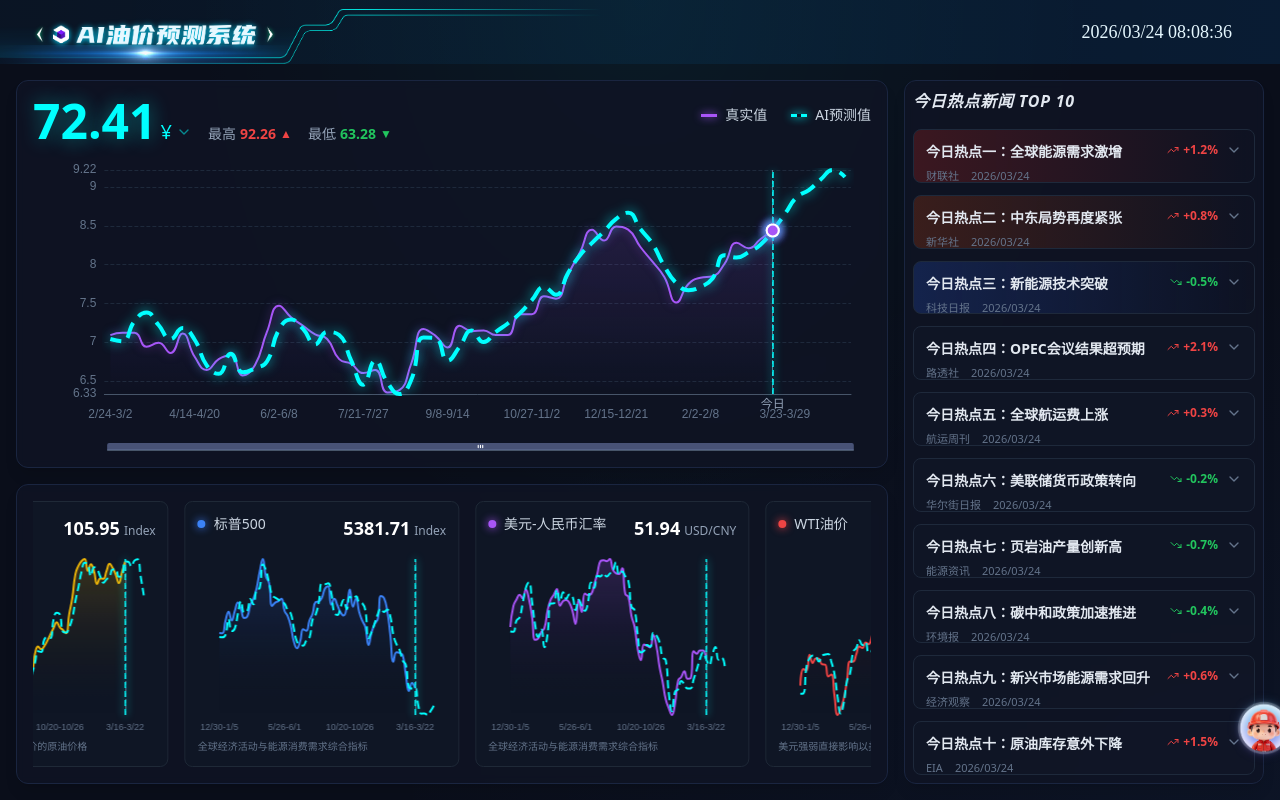
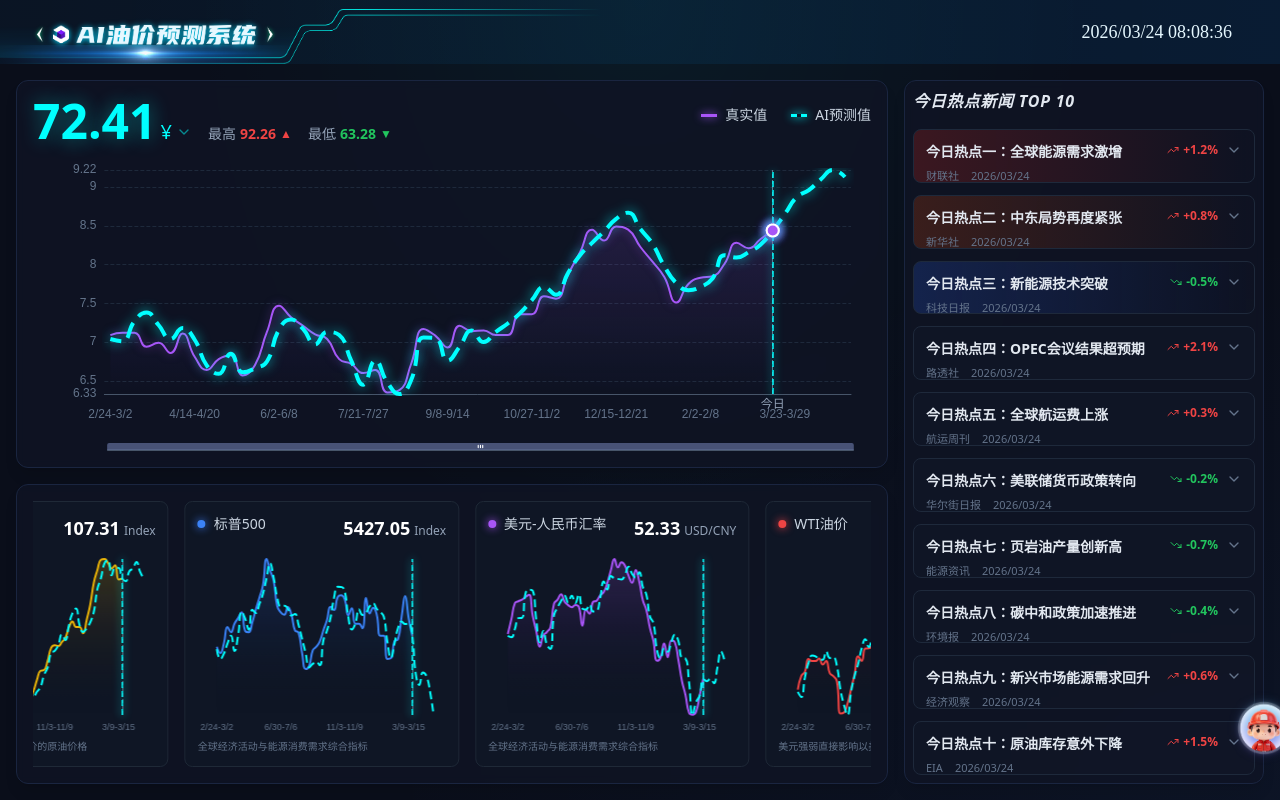
Before and after one commit to mmeng2/oil-prediction-screen, a React (Vite) app in the folder app/frontend/: page / in a window 1280 px wide. Built offline with nearby package versions, Linux system fonts and the light colour scheme; the HTML template or start-up script is replaced by a standard one.

Commit message:
折线图同步放大缩小问题

```diff
--- a/app/frontend/src/components/dashboard/BrentChart.tsx
+++ b/app/frontend/src/components/dashboard/BrentChart.tsx
@@ -101,9 +101,10 @@ export default function BrentChart({
 
   // Calculate high/low based on visible range and current aggregation
   useEffect(() => {
-    const start = Math.max(0, Math.floor(timeRange[0]));
-    const end = Math.min(displayData.length - 1, Math.ceil(timeRange[1]));
-    const visiblePoints = displayData.slice(start, end + 1);
+    const totalLen = displayData.length;
+    const startIdx = Math.max(0, Math.floor((timeRange[0] / 100) * totalLen));
+    const endIdx = Math.min(totalLen - 1, Math.ceil((timeRange[1] / 100) * totalLen));
+    const visiblePoints = displayData.slice(startIdx, endIdx + 1);
 
     const prices = visiblePoints.map(d => d.price).filter(p => p !== null && p !== undefined) as number[];
     const predicts = visiblePoints.map(d => d.predictPrice).filter(p => p !== null && p !== undefined) as number[];
@@ -262,15 +263,17 @@ export default function BrentChart({
           handleSize: 0,
           showDetail: false,
           showDataShadow: false,
-          startValue: timeRange[0],
-          endValue: timeRange[1],
+          start: timeRange[0],
+          end: timeRange[1],
         },
         {
           type: 'inside',
           xAxisIndex: [0],
           zoomOnMouseWheel: true,
           moveOnMouseMove: true,
-          moveOnMouseWheel: true
+          moveOnMouseWheel: true,
+          start: timeRange[0],
+          end: timeRange[1],
         }
       ],
       series: [
@@ -455,7 +458,8 @@ export default function BrentChart({
     const totalData = filteredData.length;
 
     // The relative position inside the visible range (0 to 1)
-    const relativePos = (eventStartIdx - timeRange[0]) / visibleRange;
+    const eventPosPercent = (eventStartIdx / Math.max(1, totalData - 1)) * 100;
+    const relativePos = visibleRange > 0 ? (eventPosPercent - timeRange[0]) / visibleRange : 0;
 
     // If the card is outside the current zoom view, we might want to hide it
     const isVisible = relativePos >= 0 && relativePos <= 1;
@@ -507,13 +511,14 @@ export default function BrentChart({
           const echartInstance = chartRef.current.getEchartsInstance();
           const option = echartInstance.getOption() as any;
           if (option && option.dataZoom && option.dataZoom.length > 0) {
-            const startVal = option.dataZoom[0].startValue;
-            const endVal = option.dataZoom[0].endValue;
+            const startVal = option.dataZoom[0].start;
+            const endVal = option.dataZoom[0].end;
 
             // To prevent infinite update loops, we check if the values actually changed
-            // Also, we use a small debounce/throttle approach by not updating if the change is identical
-            if (startVal !== timeRange[0] || endVal !== timeRange[1]) {
-              onTimeRangeChange([startVal, endVal]);
+            if (startVal !== undefined && endVal !== undefined) {
+              if (Math.abs(startVal - timeRange[0]) > 0.01 || Math.abs(endVal - timeRange[1]) > 0.01) {
+                onTimeRangeChange([startVal, endVal]);
+              }
             }
           }
         }
--- a/app/frontend/src/components/dashboard/IndicatorChart.tsx
+++ b/app/frontend/src/components/dashboard/IndicatorChart.tsx
@@ -238,13 +238,13 @@ function MiniChart({ indicator, timeRange, onTimeRangeChange, hasInjected, viewM
         {
           type: 'inside',
           xAxisIndex: [0],
-          startValue: timeRange[0],
-          endValue: timeRange[1],
+          start: timeRange[0],
+          end: timeRange[1],
           zoomOnMouseWheel: true,
           moveOnMouseMove: true,
-        moveOnMouseWheel: true
-      }
-    ],
+          moveOnMouseWheel: true
+        }
+      ],
     series: series
   };
 }, [chartData, indicator.color, timeRange, hasInjected, selectedDate, hoveredDate, viewMode]);
@@ -257,11 +257,13 @@ function MiniChart({ indicator, timeRange, onTimeRangeChange, hasInjected, viewM
           const echartInstance = chartRef.current.getEchartsInstance();
           const option = echartInstance.getOption() as any;
           if (option && option.dataZoom && option.dataZoom.length > 0) {
-            const startVal = option.dataZoom[0].startValue;
-            const endVal = option.dataZoom[0].endValue;
+            const startVal = option.dataZoom[0].start;
+            const endVal = option.dataZoom[0].end;
 
-            if (startVal !== timeRange[0] || endVal !== timeRange[1]) {
-              onTimeRangeChange([startVal, endVal]);
+            if (startVal !== undefined && endVal !== undefined) {
+              if (Math.abs(startVal - timeRange[0]) > 0.01 || Math.abs(endVal - timeRange[1]) > 0.01) {
+                onTimeRangeChange([startVal, endVal]);
+              }
             }
           }
         }
--- a/app/frontend/src/components/dashboard/types.ts
+++ b/app/frontend/src/components/dashboard/types.ts
@@ -158,7 +158,7 @@ function generateIndicatorData(
   seed: number
 ): IndicatorDataPoint[] {
   const data: IndicatorDataPoint[] = [];
-  const startDate = new Date('2025-01-01');
+  const startDate = new Date('2025-03-01');
   const today = new Date(TODAY);
   const endDate = new Date(today);
   endDate.setDate(endDate.getDate() + DEFAULT_PREDICT_DAYS);
--- a/app/frontend/src/pages/Index.tsx
+++ b/app/frontend/src/pages/Index.tsx
@@ -8,9 +8,9 @@ import { BRENT_DATA } from '@/components/dashboard/types';
 
 export default function DashboardPage() {
   const [selectedDate, setSelectedDate] = useState('2026-03-20');
-  // Default: show ALL data (full range)
-  const [timeRange, setTimeRange] = useState<[number, number]>([0, BRENT_DATA.length - 1]);
-  const [viewMode, setViewMode] = useState<'daily' | 'weekly'>('daily');
+  // Default: show ALL data (full range 0-100%)
+  const [timeRange, setTimeRange] = useState<[number, number]>([0, 100]);
+  const [viewMode, setViewMode] = useState<'daily' | 'weekly'>('weekly');
   const [injectedCount, setInjectedCount] = useState(0);
   const [newsMode, setNewsMode] = useState<NewsPanelMode>('hot');
   const [hoveredDate, setHoveredDate] = useState<string | null>(null);
@@ -19,8 +19,11 @@ export default function DashboardPage() {
 
   // Smart time dimension switching logic
   useEffect(() => {
-    const span = timeRange[1] - timeRange[0];
-    if (span > 30) {
+    const totalDays = BRENT_DATA.length;
+    const spanPercentage = timeRange[1] - timeRange[0];
+    const spanDays = (spanPercentage / 100) * totalDays;
+
+    if (spanDays > 60) {
       if (viewMode !== 'weekly') setViewMode('weekly');
     } else {
       if (viewMode !== 'daily') setViewMode('daily');
```
